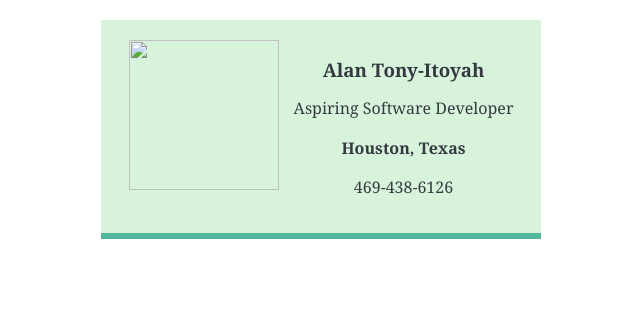
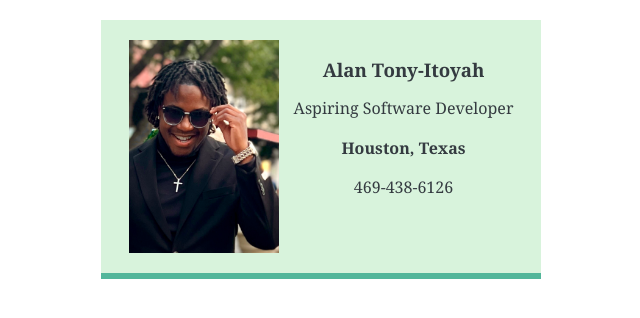
Before and after one commit to atonyit/Business-Card, a plain HTML site: page index.html in a window 1280 px wide. Shown: the whole page, without its empty margins (319-959 px from the left). Drawn offline with nearby package versions, Linux system fonts and the light colour scheme.

Commit message:
Update index.html

```diff
--- a/index.html
+++ b/index.html
@@ -4,7 +4,7 @@
     </head>
     <body>
         <div class="card">
-            <img class="avatar" src="images/374D5446-71D5-4D30-AB1F-46F56D42A9AF_1_201_a.jpeg">
+            <img class="avatar" src="374D5446-71D5-4D30-AB1F-46F56D42A9AF_1_201_a.jpeg">
             <div>
                 <h3>Alan Tony-Itoyah</h3>
                 <p>Aspiring Software Developer</p>
```
